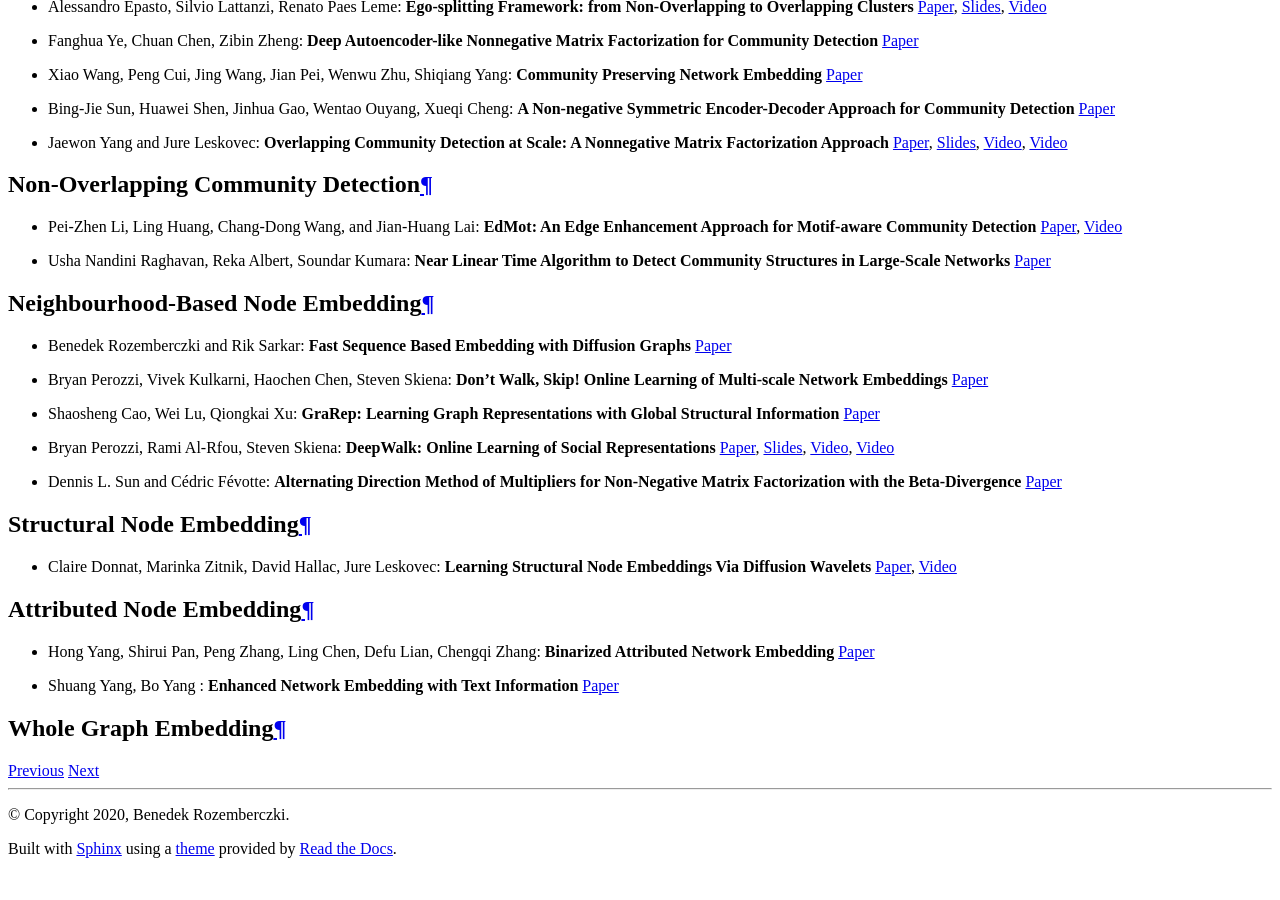
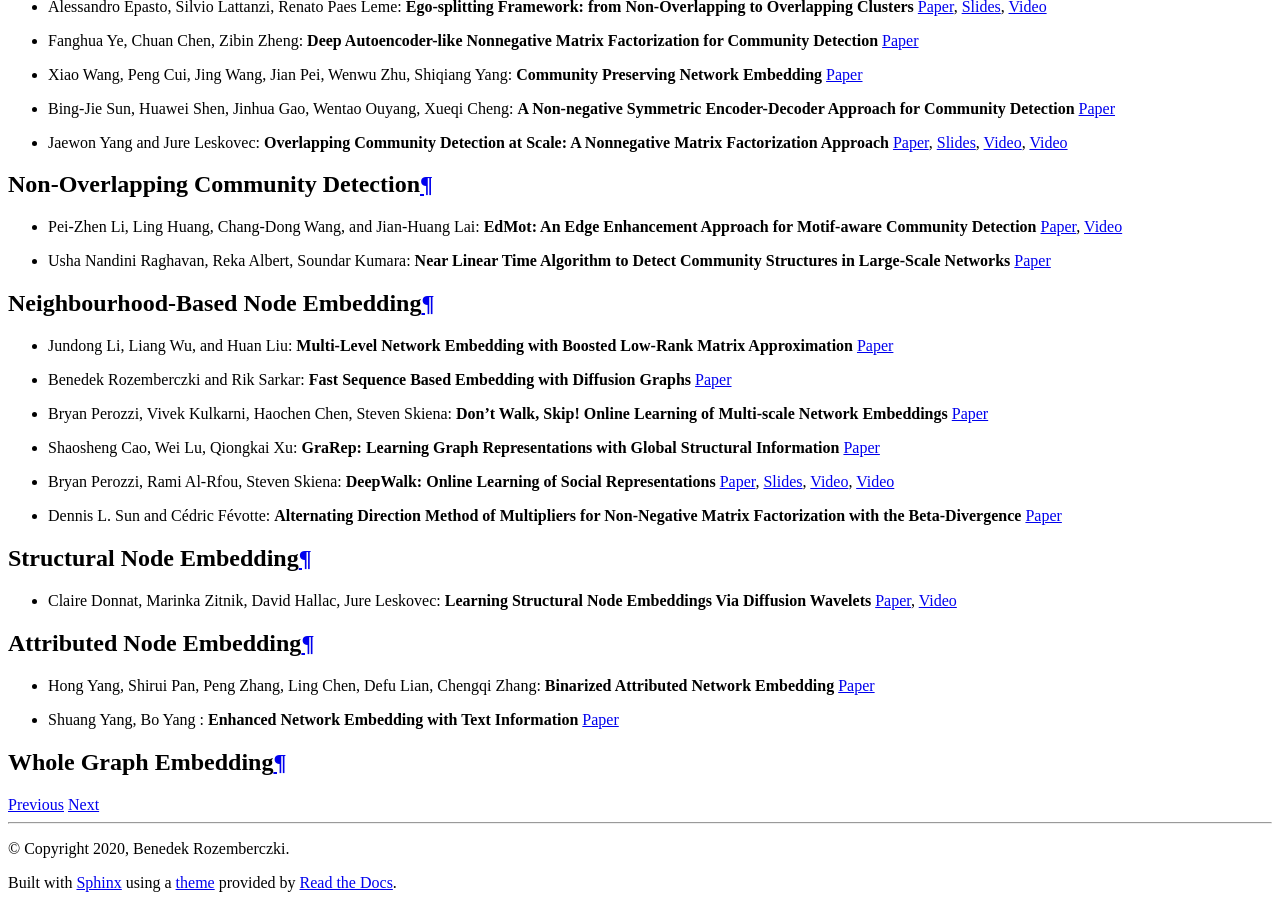
Before and after one commit to benedekrozemberczki/karateclub, a Sphinx documentation site: the page built from docs/source/notes/resources.rst, in a window 1280 px wide and 900 px high, scrolled down 1035 px. Built offline with Sphinx 7.4.7 and the Read the Docs theme 2.0.0, drawn with Linux system fonts in a browser that asks for light colours; pages that are not in the unit, such as notebooks, are missing from menus; before the commit the page ends 1901 px from its top, so only the background shows below that.

Commit message:
Adding BoostNE

```diff
--- a/docs/source/notes/resources.rst
+++ b/docs/source/notes/resources.rst
@@ -24,6 +24,8 @@ Non-Overlapping Community Detection
 Neighbourhood-Based Node Embedding
 --------------------
 
+* Jundong Li, Liang Wu, and Huan Liu: **Multi-Level Network Embedding with Boosted Low-Rank Matrix Approximation** `Paper <https://arxiv.org/abs/1808.08627>`_
+
 * Benedek Rozemberczki and Rik Sarkar: **Fast Sequence Based Embedding with Diffusion Graphs** `Paper <http://homepages.inf.ed.ac.uk/s1668259/papers/sequence.pdf>`_
 
 * Bryan Perozzi, Vivek Kulkarni, Haochen Chen, Steven Skiena: **Don't Walk, Skip! Online Learning of Multi-scale Network Embeddings** `Paper <https://arxiv.org/abs/1605.02115>`_
```
